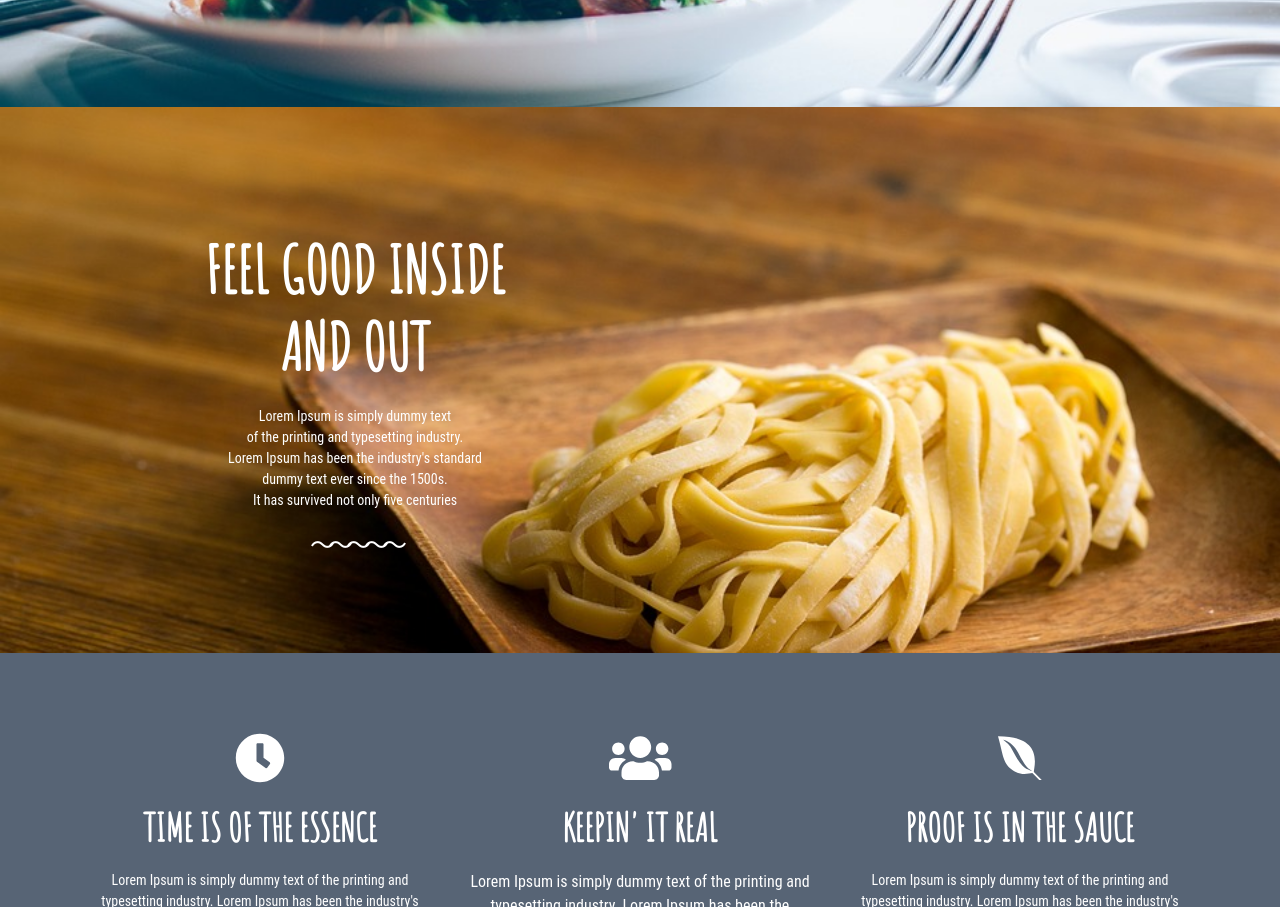
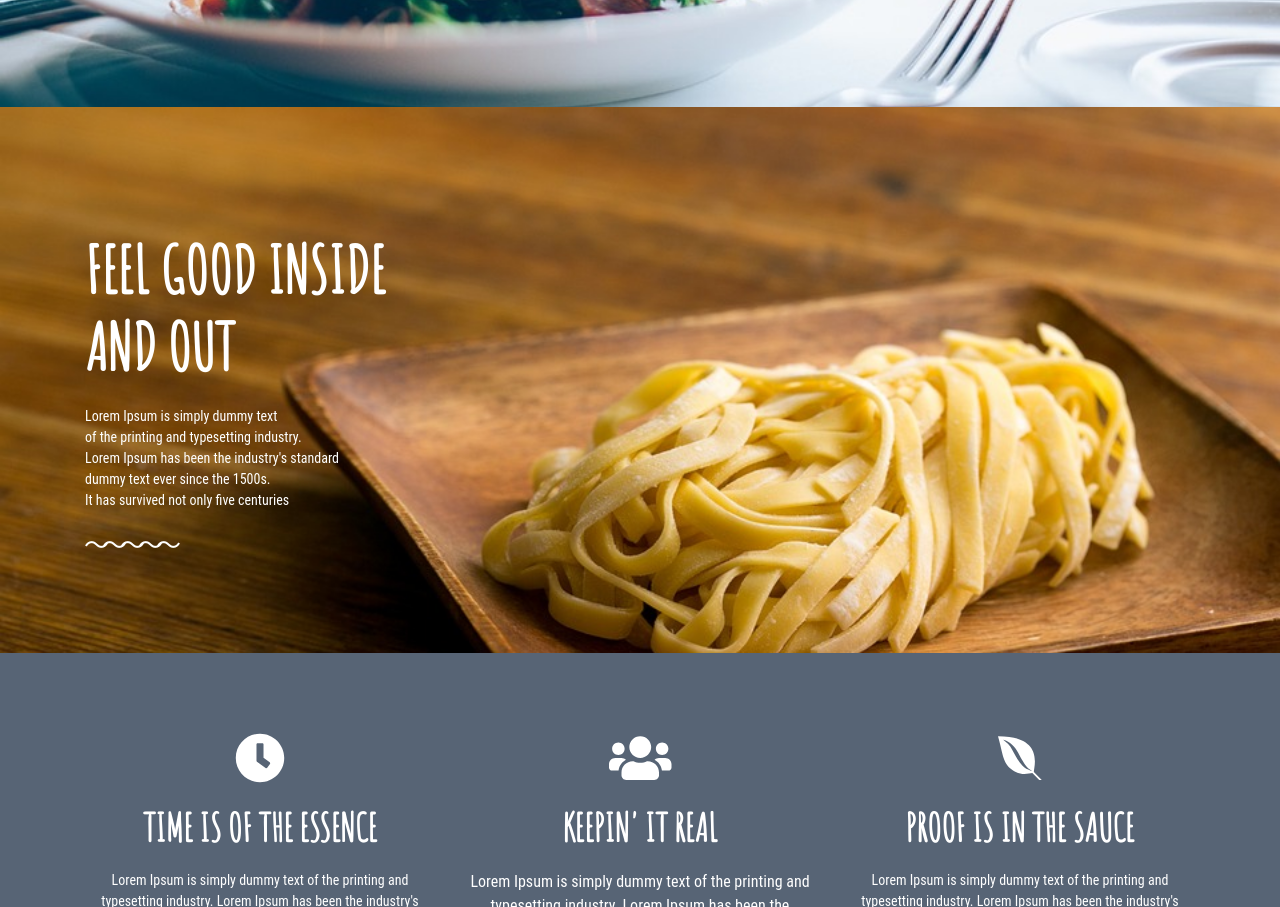
Before and after one commit to nazifa22/SASS-Project, a website: page index.html in a window 1280 px wide. Shown: the part 2349-3256 px from the top of the page. Drawn offline with nearby package versions, Linux system fonts and the light colour scheme.

Commit message:
last commit

```diff
--- a/src/sass/layout/_homepage.scss
+++ b/src/sass/layout/_homepage.scss
@@ -284,7 +284,7 @@ header {
 	background-image: url(../../images/pasta.jpg);
 	color: $white;
 	padding: 125px 0 !important;
-	text-align: center;
+	// text-align: center;
 
 	@include respond-to(handhelds) {
     	text-align: center !important;
@@ -300,7 +300,7 @@ header {
 		&::after {
 			@extend %curly-lines;
 			top: 295px;
-			left: 240px;
+			left: 14px;
 		}
     }
 }
```
Also changed, not shown: dist/css/main.css.
